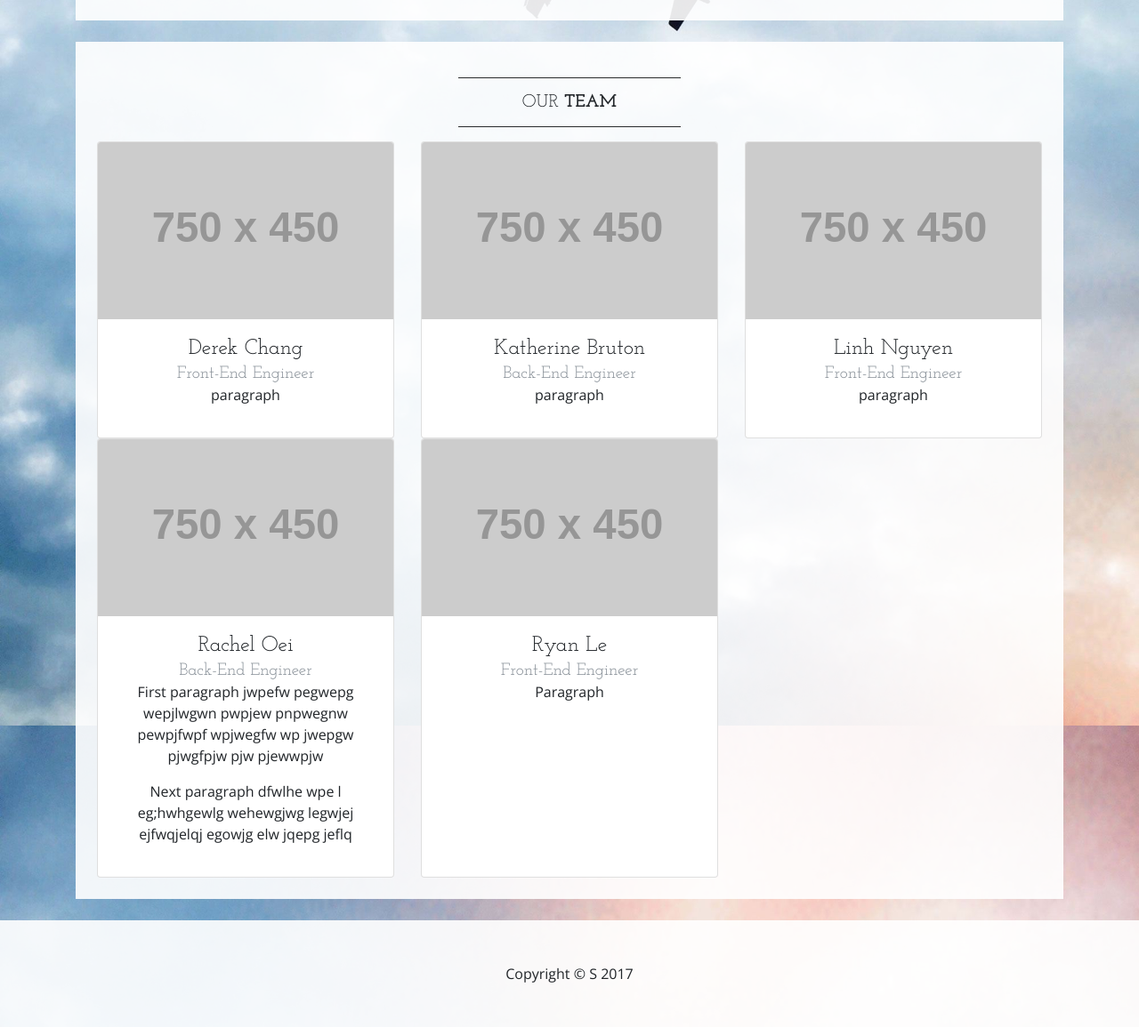
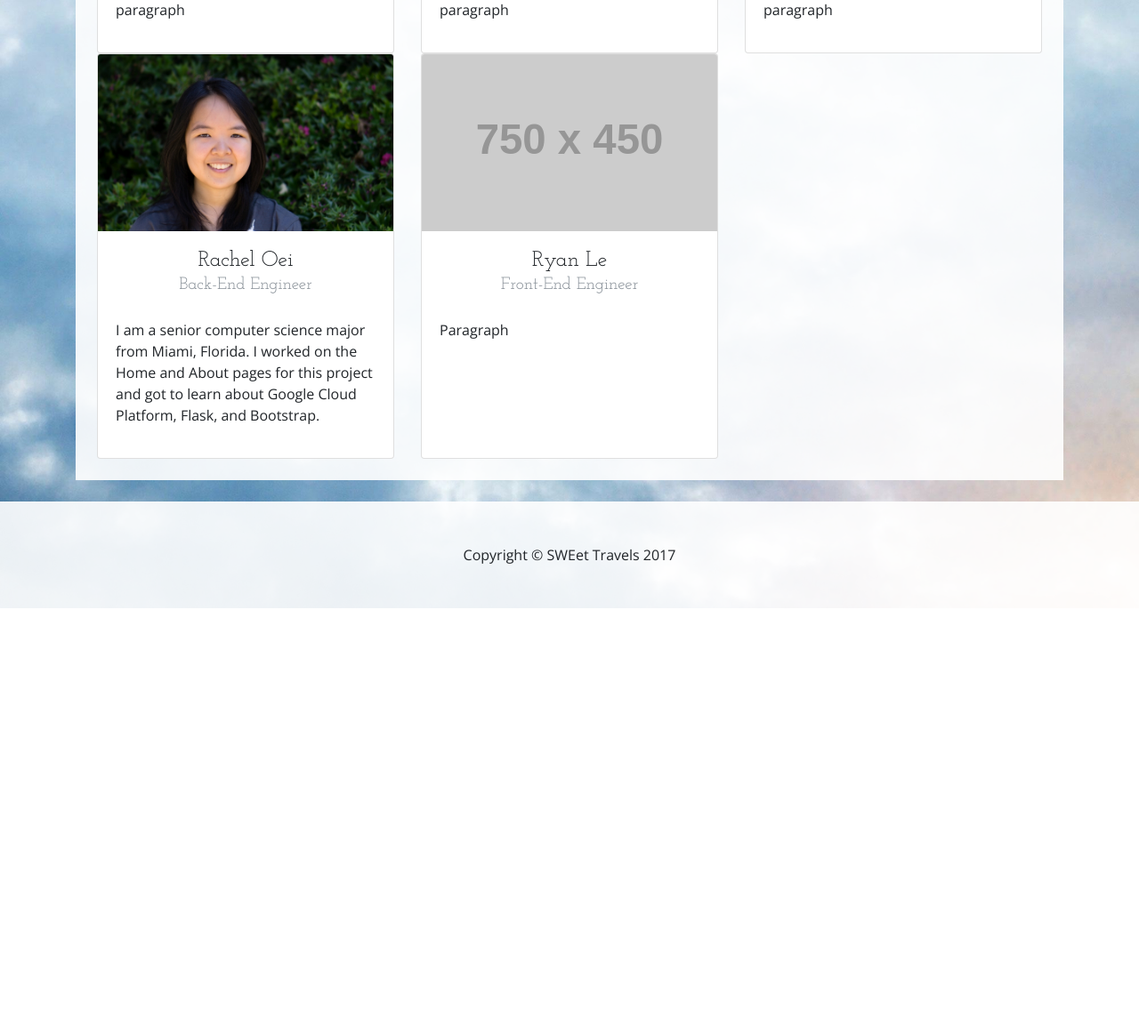
Before and after one commit to kbruton18/idb, a Python web app: template appengine/standard/flask/templates/about.html in a window 1280 px wide. Shown: the part 720-1875 px from the top of the page at 89% size. After the commit the page ends 1404 px from the top, so only its background shows below. Run offline with Jinja, Linux system fonts and the light colour scheme; the template is opened without the code that fills it, so the values that code supplies are empty; some libraries are stand-ins or nearby versions.

Commit message:
finished templates for About page

```diff
--- a/appengine/standard/flask/templates/about.html
+++ b/appengine/standard/flask/templates/about.html
@@ -66,23 +66,6 @@
 
       <div class="bg-faded p-4 my-4">
         <hr class="divider">
-        <h2 class="text-center text-lg text-uppercase my-0">About
-          <strong>SWEet Travels</strong>
-        </h2>
-        <hr class="divider">
-        <div class="row">
-          <div class="col-lg-6">
-            <img class="img-fluid mb-4 mb-lg-0" src="img/slide-2.jpg" alt="">
-          </div>
-          <div class="col-lg-6">
-            <p>Lorem ipsum dolor sit amet, consectetur adipisicing elit. Magnam soluta dolore voluptatem, deleniti dignissimos excepturi veritatis cum hic sunt perferendis ipsum perspiciatis nam officiis sequi atque enim ut! Velit, consectetur.</p>
-            <p>Lorem ipsum dolor sit amet, consectetur adipisicing elit. Laboriosam pariatur perspiciatis reprehenderit illo et vitae iste provident debitis quos corporis saepe deserunt ad, officia, minima natus molestias assumenda nisi velit?</p>
-          </div>
-        </div>
-      </div>
-
-      <div class="bg-faded p-4 my-4">
-        <hr class="divider">
         <h2 class="text-center text-lg text-uppercase my-0">Our
           <strong>Team</strong>
         </h2>
@@ -93,9 +76,9 @@
               <img class="card-img-top" src="http://placehold.it/750x450" alt="">
               <div class="card-body text-center">
                 <h4 class="card-title m-0">Derek Chang<br />
-                  <small class="text-muted">Front-End Engineer</small>
+                  <small class="text-muted">Front-End Engineer<br /><br /></small>
                 </h4>
-              <p>paragraph</p>
+              <p class="text-left">paragraph</p>
               </div>
             </div>
           </div>
@@ -104,9 +87,9 @@
               <img class="card-img-top" src="http://placehold.it/750x450" alt="">
               <div class="card-body text-center">
                 <h4 class="card-title m-0">Katherine Bruton<br />
-                  <small class="text-muted">Back-End Engineer</small>
+                  <small class="text-muted">Back-End Engineer<br /><br /></small>
                 </h4>
-              <p>paragraph</p>
+              <p class="text-left">paragraph</p>
               </div>
             </div>
           </div>
@@ -115,21 +98,21 @@
               <img class="card-img-top" src="http://placehold.it/750x450" alt="">
               <div class="card-body text-center">
                 <h4 class="card-title m-0">Linh Nguyen<br />
-                  <small class="text-muted">Front-End Engineer</small>
+                  <small class="text-muted">Front-End Engineer<br /><br /></small>
                 </h4>
-              <p>paragraph</p>
+              <p class="text-left">paragraph</p>
               </div>
             </div>
           </div>
           <div class="col-md-4">
             <div class="card h-100">
-              <img class="card-img-top" src="http://placehold.it/750x450" alt="">
+              <img class="card-img-top" src="../static/img/about/rachel.jpg" alt="">
               <div class="card-body text-center">
                 <h4 class="card-title m-0">Rachel Oei<br/ >
-                  <small class="text-muted">Back-End Engineer</small>
+                  <small class="text-muted">Back-End Engineer<br /><br /></small>
                 </h4>
-              <p>First paragraph jwpefw pegwepg wepjlwgwn pwpjew pnpwegnw pewpjfwpf wpjwegfw wp jwepgw pjwgfpjw pjw pjewwpjw</p>
-              <p>Next paragraph dfwlhe wpe l eg;hwhgewlg wehewgjwg legwjej ejfwqjelqj egowjg elw jqepg jeflq</p>
+              <p class="text-left">I am a senior computer science major from Miami, Florida. I worked on the Home and About pages for this project
+              and got to learn about Google Cloud Platform, Flask, and Bootstrap.</p>
               </div>
             </div>
           </div>
@@ -138,9 +121,9 @@
               <img class="card-img-top" src="http://placehold.it/750x450" alt="">
               <div class="card-body text-center">
                 <h4 class="card-title m-0">Ryan Le<br />
-                  <small class="text-muted">Front-End Engineer</small>
+                  <small class="text-muted">Front-End Engineer<br /><br /></small>
                 </h4>
-              <p>Paragraph</p>
+              <p class="text-left">Paragraph</p>
               </div>
             </div>
           </div>
@@ -152,7 +135,7 @@
 
     <footer class="bg-faded text-center py-5">
       <div class="container">
-        <p class="m-0">Copyright &copy; S 2017</p>
+        <p class="m-0">Copyright &copy; SWEet Travels 2017</p>
       </div>
     </footer>
 
```
Also changed, not shown: appengine/standard/flask/static/img/about/rachel.jpg (added).
